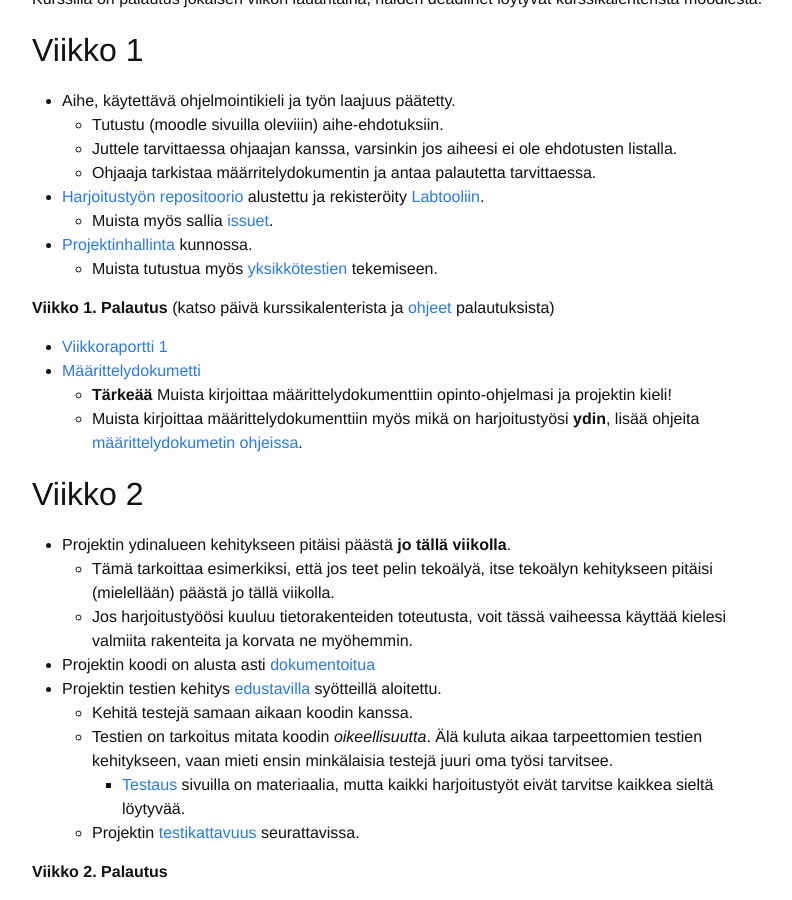
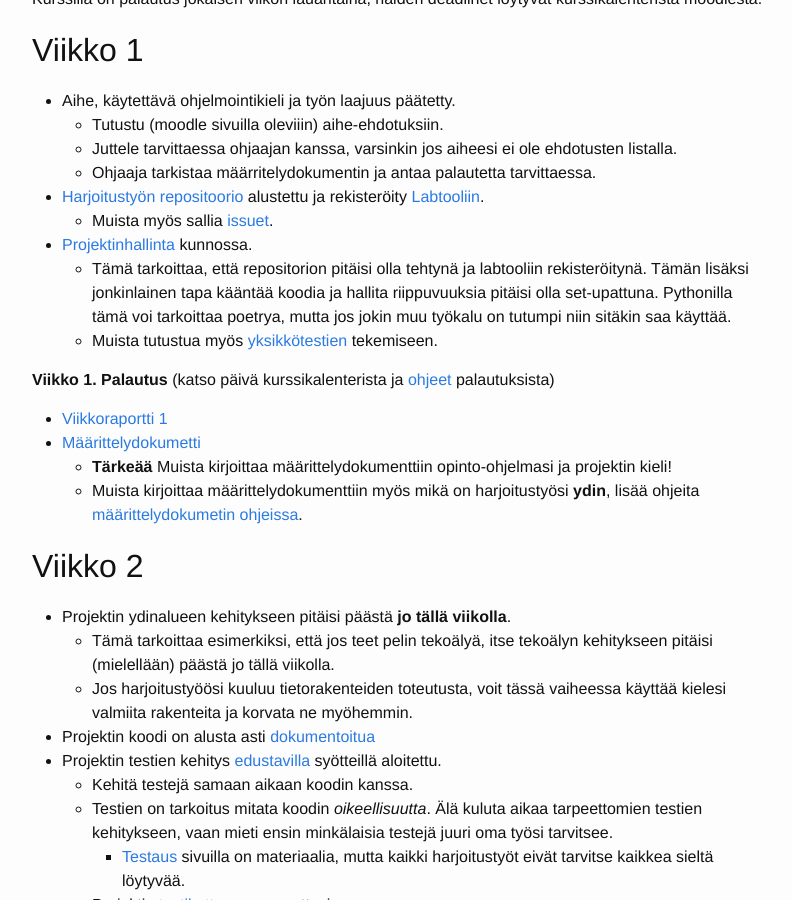
Before and after one commit to algolabra-hy/algolabra-hy.github.io, a Jekyll site: the page built from aikataulu.md, in a window 1280 px wide and 900 px high, scrolled down 384 px. Shown: the whole window, without its empty margins (238-1030 px from the left). Built offline with Jekyll 4.4.1, drawn with Linux system fonts in a browser that asks for light colours.

Commit message:
Update aikataulu.md

```diff
--- a/aikataulu.md
+++ b/aikataulu.md
@@ -16,6 +16,9 @@ Kurssilla on palautus jokaisen viikon lauantaina, näiden deadlinet löytyvät k
 - [Harjoitustyön repositoorio](/git) alustettu ja rekisteröity [Labtooliin](https://study.cs.helsinki.fi/labtool/).
     - Muista myös sallia [issuet](/git#issuiden-salliminen).
 - [Projektinhallinta](/projektinhallinta#projektin-hallinta) kunnossa.
+    - Tämä tarkoittaa, että repositorion pitäisi olla tehtynä ja labtooliin rekisteröitynä. Tämän lisäksi jonkinlainen tapa kääntää koodia
+      ja hallita riippuvuuksia pitäisi olla set-upattuna. Pythonilla tämä voi tarkoittaa poetrya, mutta jos jokin muu työkalu on
+      tutumpi niin sitäkin saa käyttää.
     - Muista tutustua myös [yksikkötestien](/unittest) tekemiseen.
 
 **Viikko 1. Palautus** (katso päivä kurssikalenterista ja [ohjeet](/dokumentaatio) palautuksista)
```
